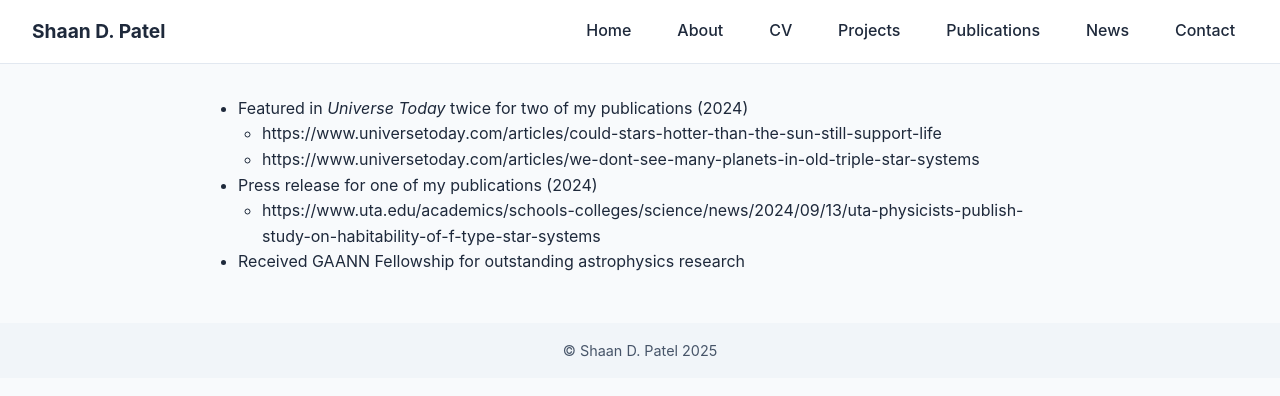
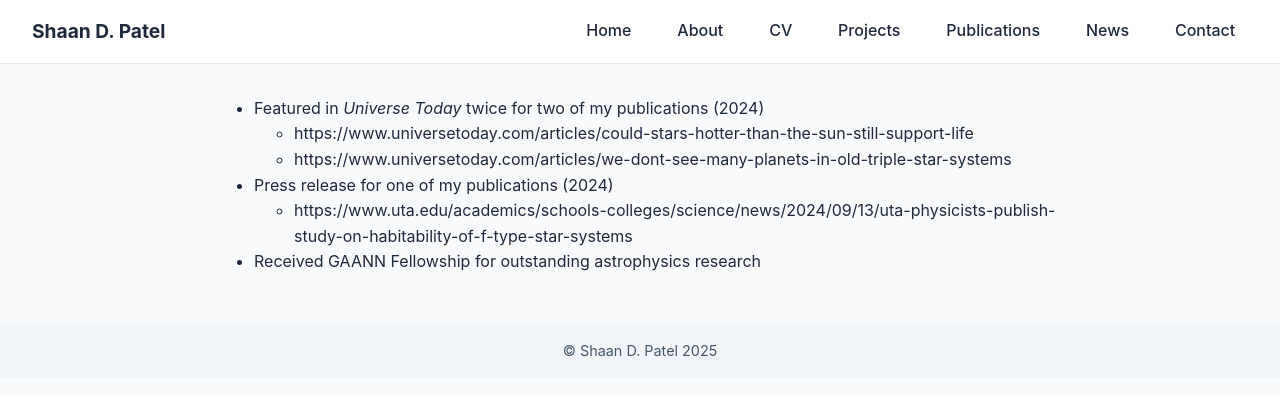
Before and after one commit to shaandpatel/shaandpatel.github.io, a Jekyll site: the page built from news.md, in a window 1280 px wide. Shown: the top 396 px of the page. Built offline with Jekyll 4.4.1, drawn with Linux system fonts in a browser that asks for light colours.

Commit message:
Update style.css

```diff
--- a/assets/css/style.css
+++ b/assets/css/style.css
@@ -190,12 +190,17 @@ body {
 }
 
 ul {
-  padding-left: 1.5em; /* controls base indent */
+  padding-left: 1.5em;
+  margin-left: 1em;
+  list-style-type: disc;
 }
 
 ul ul {
-  padding-left: 1.5em; /* nested list indent */
+  padding-left: 1.5em;
+  margin-left: 1em;
+  list-style-type: circle; /* or square if you prefer */
 }
+
 
 
 
```
